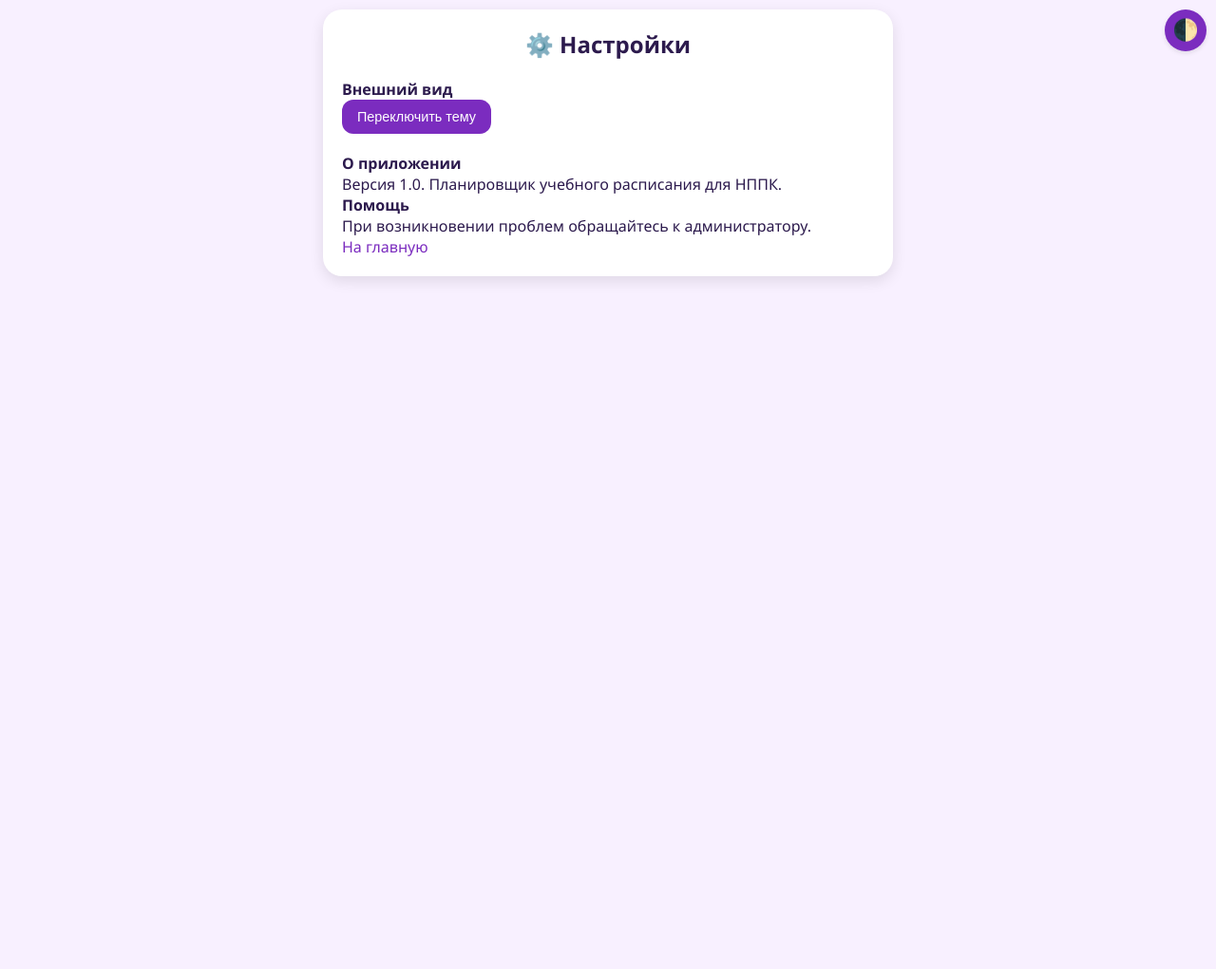
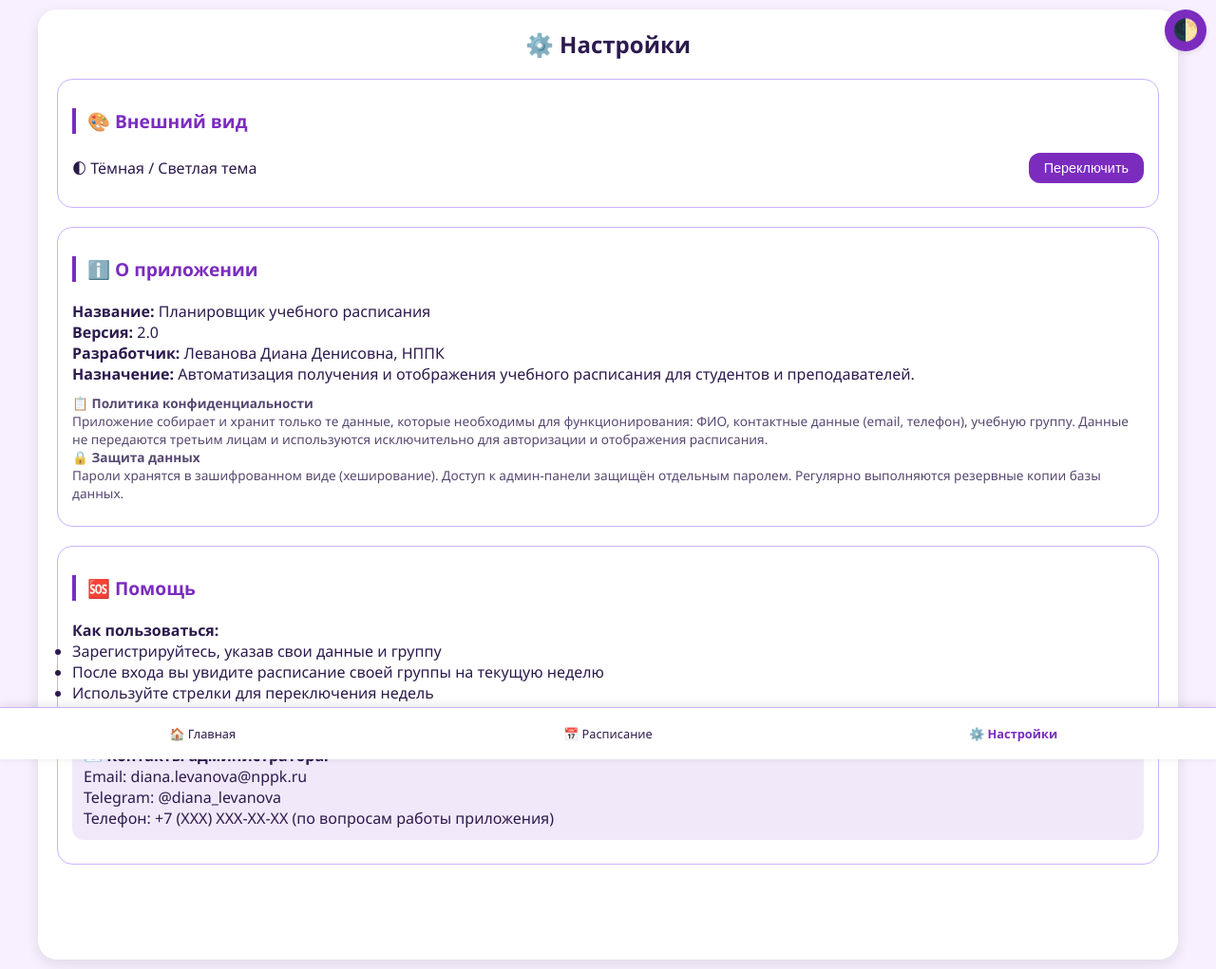
Before and after one commit to parhomenko12/schedule-planner, a Flask app: page /settings in a window 1280 px wide. Shown: the whole page at 95% size. Before the commit the page ends 296 px from the top, so only its background shows below. Run offline with Flask 3, Linux system fonts and the light colour scheme; the visitor is signed in with stand-in values (Sample User, id 1).

Commit message:
Update settings.html

```diff
--- a/templates/settings.html
+++ b/templates/settings.html
@@ -5,6 +5,82 @@
     <meta name="viewport" content="width=device-width, initial-scale=1.0">
     <title>Настройки</title>
     <link rel="stylesheet" href="{{ url_for('static', filename='style.css') }}">
+    <style>
+        .settings-section {
+            background: var(--card-bg);
+            border-radius: 16px;
+            padding: 15px;
+            margin-bottom: 20px;
+            border: 1px solid var(--table-border);
+        }
+        .settings-section h3 {
+            margin-bottom: 10px;
+            color: var(--primary-color);
+            border-left: 4px solid var(--primary-color);
+            padding-left: 12px;
+        }
+        .settings-item {
+            padding: 10px 0;
+            border-bottom: 1px solid var(--table-border);
+        }
+        .settings-item:last-child {
+            border-bottom: none;
+        }
+        .settings-item a {
+            color: var(--text-color);
+            text-decoration: none;
+            display: flex;
+            justify-content: space-between;
+            align-items: center;
+        }
+        .settings-item a:hover {
+            color: var(--primary-color);
+        }
+        .arrow {
+            font-size: 1.2rem;
+        }
+        .contact-info {
+            background: rgba(123, 44, 191, 0.1);
+            padding: 12px;
+            border-radius: 12px;
+            margin-top: 10px;
+        }
+        .bottom-nav {
+            position: fixed;
+            bottom: 0;
+            left: 0;
+            right: 0;
+            background: var(--card-bg);
+            display: flex;
+            justify-content: space-around;
+            padding: 10px 0;
+            border-top: 1px solid var(--table-border);
+            box-shadow: 0 -2px 10px var(--shadow);
+            z-index: 100;
+        }
+        .bottom-nav a {
+            flex: 1;
+            text-align: center;
+            padding: 8px 0;
+            text-decoration: none;
+            color: var(--text-color);
+            font-size: 0.8rem;
+            transition: 0.2s;
+        }
+        .bottom-nav a.active {
+            color: var(--primary-color);
+            font-weight: bold;
+        }
+        .content {
+            padding-bottom: 80px;
+        }
+        .policy-text {
+            font-size: 0.85rem;
+            color: var(--text-color);
+            opacity: 0.8;
+            margin-top: 10px;
+        }
+    </style>
     <script>
         function applyTheme() {
             const savedTheme = localStorage.getItem('theme');
@@ -25,13 +101,64 @@
 </head>
 <body>
     <button class="theme-toggle" onclick="toggleTheme()">🌓</button>
-    <div class="container" style="max-width: 600px;">
+
+    <div class="container content">
         <h1>⚙️ Настройки</h1>
-        <p><strong>Внешний вид</strong></p>
-        <button onclick="toggleTheme()" style="margin-bottom: 20px;">Переключить тему</button>
-        <p><strong>О приложении</strong><br>Версия 1.0. Планировщик учебного расписания для НППК.</p>
-        <p><strong>Помощь</strong><br>При возникновении проблем обращайтесь к администратору.</p>
-        <p><a href="/">На главную</a></p>
+
+        <!-- Внешний вид -->
+        <div class="settings-section">
+            <h3>🎨 Внешний вид</h3>
+            <div class="settings-item">
+                <div style="display: flex; justify-content: space-between; align-items: center;">
+                    <span>🌓 Тёмная / Светлая тема</span>
+                    <button onclick="toggleTheme()" style="padding: 8px 16px;">Переключить</button>
+                </div>
+            </div>
+        </div>
+
+        <!-- О приложении -->
+        <div class="settings-section">
+            <h3>ℹ️ О приложении</h3>
+            <div class="settings-item">
+                <p><strong>Название:</strong> Планировщик учебного расписания</p>
+                <p><strong>Версия:</strong> 2.0</p>
+                <p><strong>Разработчик:</strong> Леванова Диана Денисовна, НППК</p>
+                <p><strong>Назначение:</strong> Автоматизация получения и отображения учебного расписания для студентов и преподавателей.</p>
+                <div class="policy-text">
+                    <strong>📋 Политика конфиденциальности</strong>
+                    <p>Приложение собирает и хранит только те данные, которые необходимы для функционирования: ФИО, контактные данные (email, телефон), учебную группу. Данные не передаются третьим лицам и используются исключительно для авторизации и отображения расписания.</p>
+                    <strong>🔒 Защита данных</strong>
+                    <p>Пароли хранятся в зашифрованном виде (хеширование). Доступ к админ-панели защищён отдельным паролем. Регулярно выполняются резервные копии базы данных.</p>
+                </div>
+            </div>
+        </div>
+
+        <!-- Помощь -->
+        <div class="settings-section">
+            <h3>🆘 Помощь</h3>
+            <div class="settings-item">
+                <p><strong>Как пользоваться:</strong></p>
+                <ul>
+                    <li>Зарегистрируйтесь, указав свои данные и группу</li>
+                    <li>После входа вы увидите расписание своей группы на текущую неделю</li>
+                    <li>Используйте стрелки для переключения недель</li>
+                    <li>При обновлении расписания появится уведомление</li>
+                </ul>
+                <div class="contact-info">
+                    <strong>📧 Контакты администратора:</strong><br>
+                    Email: diana.levanova@nppk.ru<br>
+                    Telegram: @diana_levanova<br>
+                    Телефон: +7 (XXX) XXX-XX-XX (по вопросам работы приложения)
+                </div>
+            </div>
+        </div>
+    </div>
+
+    <!-- Нижнее меню -->
+    <div class="bottom-nav">
+        <a href="/">🏠 Главная</a>
+        <a href="/schedule">📅 Расписание</a>
+        <a href="/settings" class="active">⚙️ Настройки</a>
     </div>
 </body>
 </html>
```
